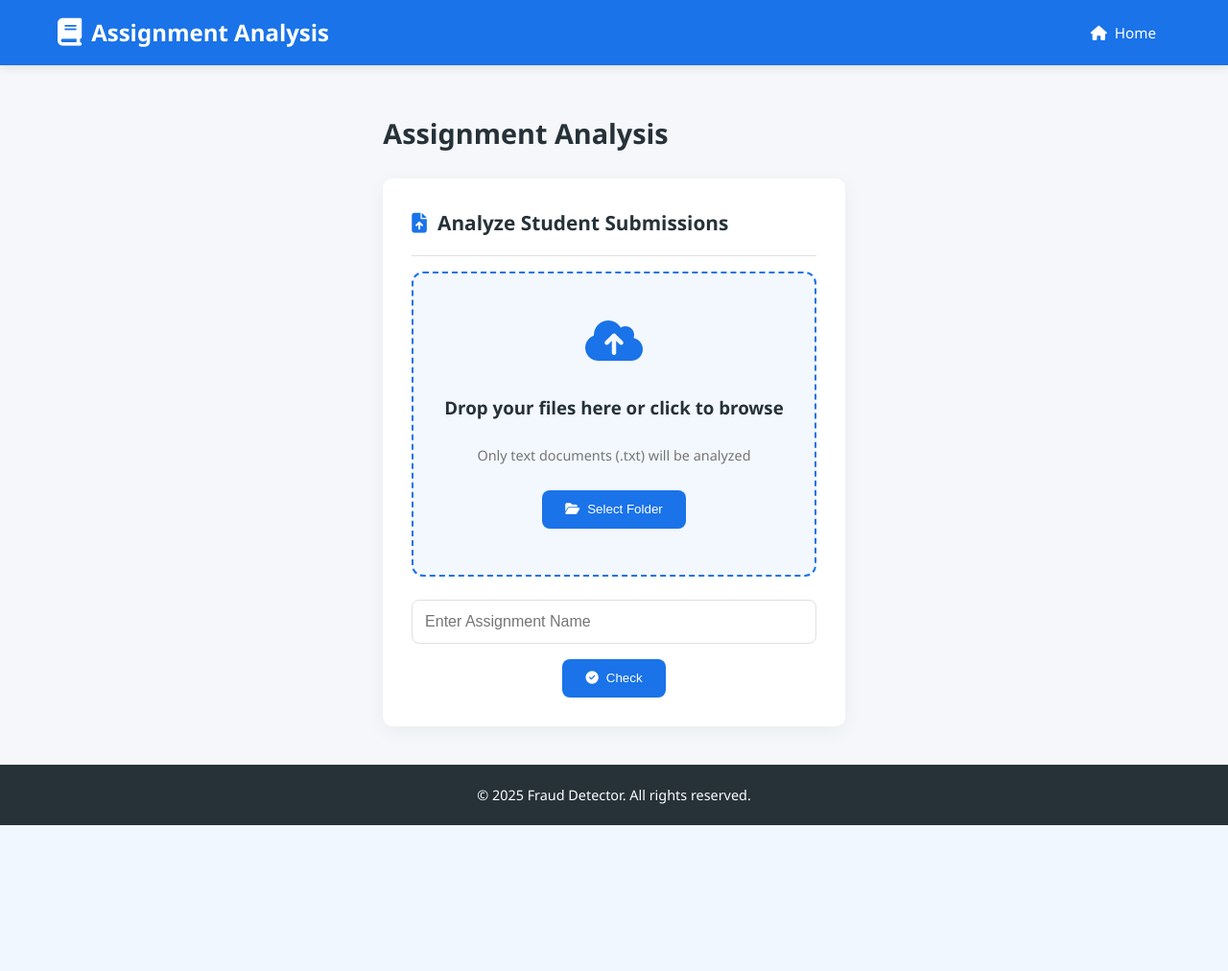
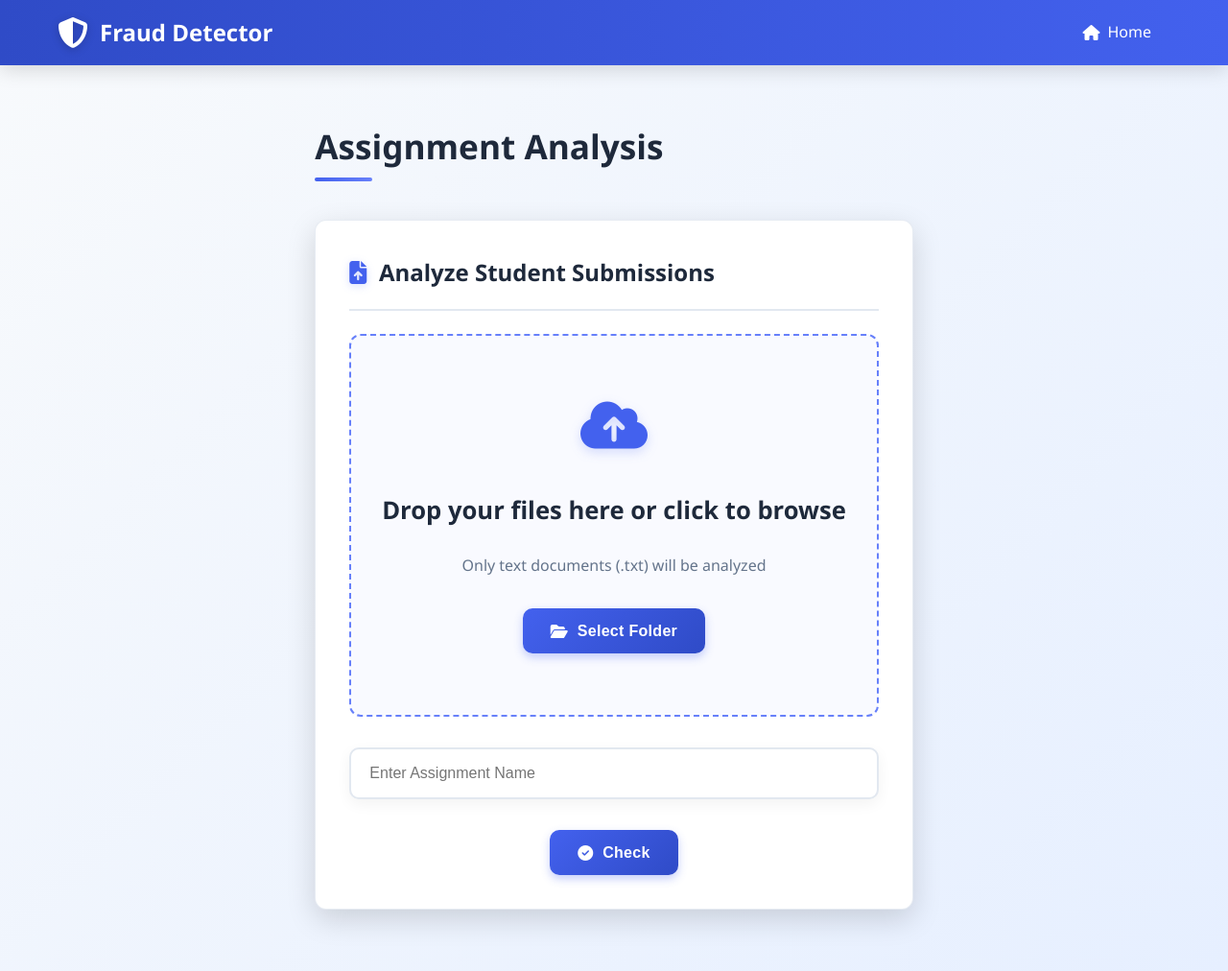
Before and after one commit to Aakash-Balasundaram/Fraud-Detection-in-class-assignments, a Flask app: page /assignment/ in a window 1280 px wide. Shown: the whole page at 96% size. Before the commit the page ends 860 px from the top, so only its background shows below. Run offline with Flask 3, Linux system fonts and the light colour scheme.

Commit message:
The styling in assignment have been changed

```diff
--- a/templates/ai_detection.html
+++ b/templates/ai_detection.html
@@ -375,7 +375,7 @@
             <div class="navbar-container">
                 <div class="navbar-brand">
                     <i class="fas fa-shield-alt"></i>
-                    <h1>Fraud Detection</h1>
+                    <h1>Fraud Detector</h1>
                 </div>
                 <div class="navbar-menu">
                     <a href="{{ url_for('index') }}" class="active"><i class="fas fa-home"></i> Home</a>
--- a/templates/assignment.html
+++ b/templates/assignment.html
@@ -7,19 +7,23 @@
     <link rel="stylesheet" href="https://cdnjs.cloudflare.com/ajax/libs/font-awesome/6.4.0/css/all.min.css">
     <style>
         :root {
-            --primary: #1a73e8;
-            --primary-dark: #0d47a1;
+            --primary: #4361ee;
+            --primary-light: #6780fa;
+            --primary-dark: #2f4bc7;
             --secondary: #ff6d00;
-            --danger: #e53935;
-            --success: #43a047;
-            --warning: #ffa000;
-            --gray-light: #f5f7fa;
-            --gray: #e0e0e0;
-            --gray-dark: #757575;
-            --dark: #263238;
-            --shadow: 0 4px 20px rgba(0, 0, 0, 0.1);
-            --shadow-light: 0 2px 10px rgba(0, 0, 0, 0.05);
-            --transition: all 0.3s ease;
+            --danger: #ef476f;
+            --success: #06d6a0;
+            --warning: #ffd166;
+            --gray-light: #f8fafc;
+            --gray: #e2e8f0;
+            --gray-dark: #64748b;
+            --dark: #1e293b;
+            --white: #ffffff;
+            --shadow: 0 10px 30px rgba(0, 0, 0, 0.15);
+            --shadow-light: 0 5px 15px rgba(0, 0, 0, 0.05);
+            --shadow-button: 0 4px 10px rgba(67, 97, 238, 0.3);
+            --transition: all 0.3s cubic-bezier(0.4, 0, 0.2, 1);
+            --border-radius: 12px;
         }
 
         * {
@@ -30,10 +34,11 @@
 
         body {
             font-family: 'Segoe UI', Tahoma, Geneva, Verdana, sans-serif;
-            background-color: var(--gray-light);
+            background: linear-gradient(135deg, var(--gray-light) 0%, #e6efff 100%);
             color: var(--dark);
             line-height: 1.6;
             padding: 0;
+            min-height: 100vh;
         }
 
         .wrapper {
@@ -45,12 +50,12 @@
         .container {
             max-width: 1200px;
             margin: 0 auto;
-            padding: 1rem;
+            padding: 2rem;
         }
 
         .navbar {
-            background-color: var(--primary);
-            box-shadow: 0 2px 10px rgba(0, 0, 0, 0.1);
+            background: linear-gradient(90deg, var(--primary-dark) 0%, var(--primary) 100%);
+            box-shadow: 0 4px 20px rgba(0, 0, 0, 0.15);
             position: sticky;
             top: 0;
             z-index: 100;
@@ -72,15 +77,18 @@
         }
 
         .navbar-brand i {
-            font-size: 1.8rem;
+            font-size: 2rem;
             color: white;
-            margin-right: 10px;
+            margin-right: 12px;
+            filter: drop-shadow(0 2px 4px rgba(0, 0, 0, 0.2));
         }
 
         .navbar-brand span {
             color: white;
-            font-size: 1.5rem;
+            font-size: 1.6rem;
             font-weight: 700;
+            letter-spacing: 0.5px;
+            text-shadow: 0 2px 4px rgba(0, 0, 0, 0.2);
         }
 
         .navbar-menu {
@@ -91,11 +99,11 @@
         .navbar-menu a {
             color: white;
             text-decoration: none;
-            padding: 15px 15px;
-            font-size: 0.95rem;
+            padding: 12px 20px;
+            font-size: 1rem;
             font-weight: 500;
-            transition: all 0.3s ease;
-            border-radius: 4px;
+            transition: var(--transition);
+            border-radius: 8px;
             display: flex;
             align-items: center;
             gap: 8px;
@@ -103,72 +111,100 @@
         }
 
         .navbar-menu a:hover {
-            background-color: rgba(255, 255, 255, 0.1);
+            background-color: rgba(255, 255, 255, 0.15);
+            transform: translateY(-2px);
         }
 
         .dashboard-header {
             display: flex;
             justify-content: space-between;
             align-items: center;
-            margin: 2rem 0 1.5rem;
+            margin: 1.5rem 0 2.5rem;
         }
 
         .dashboard-title {
-            font-size: 1.8rem;
+            font-size: 2.2rem;
             font-weight: 700;
             color: var(--dark);
+            position: relative;
+            padding-bottom: 0.5rem;
+        }
+
+        .dashboard-title::after {
+            content: '';
+            position: absolute;
+            left: 0;
+            bottom: 0;
+            width: 60px;
+            height: 4px;
+            background: linear-gradient(90deg, var(--primary) 0%, var(--primary-light) 100%);
+            border-radius: 2px;
         }
 
         .card {
-            background: white;
-            border-radius: 10px;
-            box-shadow: 0 5px 20px rgba(0, 0, 0, 0.05);
-            padding: 30px;
-            margin-bottom: 1.5rem;
-            transition: transform 0.3s ease, box-shadow 0.3s ease;
+            background: var(--white);
+            border-radius: var(--border-radius);
+            box-shadow: var(--shadow);
+            padding: 35px;
+            margin-bottom: 2rem;
+            transition: var(--transition);
+            border: 1px solid rgba(226, 232, 240, 0.8);
         }
 
         .card:hover {
-            transform: translateY(-5px);
-            box-shadow: 0 10px 25px rgba(0, 0, 0, 0.1);
+            transform: translateY(-8px);
+            box-shadow: 0 15px 35px rgba(0, 0, 0, 0.1);
         }
 
         .card-header {
             display: flex;
             justify-content: space-between;
             align-items: center;
-            padding-bottom: 1rem;
-            margin-bottom: 1rem;
-            border-bottom: 1px solid var(--gray);
+            padding-bottom: 1.2rem;
+            margin-bottom: 1.5rem;
+            border-bottom: 2px solid var(--gray);
         }
 
         .card-title {
-            font-size: 1.3rem;
+            font-size: 1.5rem;
             font-weight: 600;
             color: var(--dark);
             display: flex;
             align-items: center;
-            gap: 0.7rem;
+            gap: 0.8rem;
+        }
+
+        .card-title i {
+            color: var(--primary);
+            filter: drop-shadow(0 2px 4px rgba(67, 97, 238, 0.2));
         }
 
         .upload-area {
-            border: 2px dashed var(--primary);
-            border-radius: 12px;
-            padding: 2rem;
+            border: 2px dashed var(--primary-light);
+            border-radius: var(--border-radius);
+            padding: 3rem 2rem;
             text-align: center;
+            margin-bottom: 2rem;
+            background-color: rgba(67, 97, 238, 0.03);
+            transition: var(--transition);
+            cursor: pointer;
+        }
+
+        .upload-area:hover {
+            background-color: rgba(67, 97, 238, 0.06);
+            transform: scale(1.01);
+        }
+
+        .upload-icon {
+            font-size: 3.5rem;
+            color: var(--primary);
             margin-bottom: 1.5rem;
-            background-color: rgba(26, 115, 232, 0.05);
+            filter: drop-shadow(0 4px 6px rgba(67, 97, 238, 0.2));
             transition: var(--transition);
         }
 
-        .upload-area:hover {
-            background-color: rgba(26, 115, 232, 0.1);
-        }
-
-        .upload-icon {
-            font-size: 3rem;
-            color: var(--primary);
-            margin-bottom: 1rem;
+        .upload-area:hover .upload-icon {
+            transform: translateY(-5px);
         }
 
         .upload-message {
@@ -176,29 +212,43 @@
             color: var(--dark);
         }
 
+        .upload-message h3 {
+            font-size: 1.6rem;
+            margin-bottom: 0.5rem;
+            font-weight: 600;
+        }
+
         .upload-note {
-            font-size: 0.9rem;
+            font-size: 1rem;
             color: var(--gray-dark);
-            margin-bottom: 1.5rem;
+            margin-bottom: 2rem;
+            font-weight: 500;
         }
 
         .btn {
-            padding: 0.8rem 1.5rem;
-            border-radius: 8px;
-            font-weight: 500;
+            padding: 0.9rem 1.8rem;
+            border-radius: 10px;
+            font-weight: 600;
+            font-size: 1rem;
             cursor: pointer;
             transition: var(--transition);
             display: inline-flex;
             align-items: center;
-            gap: 0.5rem;
+            gap: 0.6rem;
             border: none;
-            background-color: var(--primary);
+            background: linear-gradient(135deg, var(--primary) 0%, var(--primary-dark) 100%);
             color: white;
+            box-shadow: var(--shadow-button);
+            letter-spacing: 0.3px;
         }
 
         .btn:hover {
-            box-shadow: 0 5px 15px rgba(26, 115, 232, 0.3);
+            box-shadow: 0 8px 20px rgba(67, 97, 238, 0.4);
             transform: translateY(-3px);
+        }
+
+        .btn:active {
+            transform: translateY(-1px);
         }
 
         .file-input-wrapper {
@@ -219,53 +269,82 @@
 
         .assignment-input {
             width: 100%;
-            padding: 0.8rem;
-            margin-bottom: 1rem;
-            border: 1px solid var(--gray);
-            border-radius: 8px;
+            padding: 1rem 1.2rem;
+            margin-bottom: 2rem;
+            border: 2px solid var(--gray);
+            border-radius: 10px;
             font-size: 1rem;
+            transition: var(--transition);
+            box-shadow: var(--shadow-light);
+            outline: none;
+        }
+
+        .assignment-input:focus {
+            border-color: var(--primary-light);
+            box-shadow: 0 0 0 3px rgba(67, 97, 238, 0.2);
         }
 
         .results-table {
             width: 100%;
-            border-collapse: collapse;
+            border-collapse: separate;
+            border-spacing: 0;
             margin-top: 1rem;
             background-color: white;
             box-shadow: var(--shadow-light);
-            border-radius: 8px;
+            border-radius: var(--border-radius);
             overflow: hidden;
         }
 
         .results-table th,
         .results-table td {
-            padding: 0.8rem;
+            padding: 1rem 1.5rem;
             text-align: left;
-            border-bottom: 1px solid var(--gray);
         }
 
         .results-table th {
-            background-color: var(--gray-light);
+            background-color: rgba(67, 97, 238, 0.05);
             font-weight: 600;
+            color: var(--primary-dark);
+            border-bottom: 2px solid var(--primary-light);
+            position: relative;
+        }
+
+        .results-table th:after {
+            content: '';
+            position: absolute;
+            bottom: 0;
+            left: 0;
+            width: 100%;
+            height: 2px;
+            background: linear-gradient(90deg, var(--primary-light) 0%, rgba(67, 97, 238, 0.2) 100%);
+        }
+
+        .results-table td {
+            border-bottom: 1px solid var(--gray);
         }
 
         .results-table tr:last-child td {
             border-bottom: none;
         }
 
+        .results-table tr:hover td {
+            background-color: rgba(67, 97, 238, 0.03);
+        }
+
         .loading {
             display: none;
             text-align: center;
-            padding: 2rem;
+            padding: 3rem;
         }
 
         .loading-spinner {
-            border: 4px solid var(--gray);
+            border: 4px solid rgba(67, 97, 238, 0.1);
             border-top: 4px solid var(--primary);
             border-radius: 50%;
-            width: 50px;
-            height: 50px;
-            animation: spin 1s linear infinite;
-            margin: 0 auto 1rem;
+            width: 60px;
+            height: 60px;
+            animation: spin 1.2s cubic-bezier(0.5, 0, 0.5, 1) infinite;
+            margin: 0 auto 1.5rem;
         }
 
         @keyframes spin {
@@ -274,41 +353,67 @@
         }
 
         .message-error {
-            padding: 0.8rem;
-            border-radius: 8px;
-            margin: 1rem 0;
+            padding: 1rem 1.5rem;
+            border-radius: var(--border-radius);
+            margin: 1.5rem 0;
             text-align: center;
             font-weight: 500;
-            background-color: rgba(229, 57, 53, 0.1);
+            background-color: rgba(239, 71, 111, 0.1);
             color: var(--danger);
-            border: 1px solid rgba(229, 57, 53, 0.3);
+            border: 1px solid rgba(239, 71, 111, 0.3);
+            box-shadow: 0 4px 10px rgba(239, 71, 111, 0.1);
         }
 
         .footer {
-            background-color: var(--dark);
+            background: linear-gradient(135deg, var(--dark) 0%, #2d3748 100%);
             color: white;
-            padding: 20px;
+            padding: 25px;
             text-align: center;
-            font-size: 0.9rem;
+            font-size: 1rem;
             margin-top: auto;
+            box-shadow: 0 -4px 20px rgba(0, 0, 0, 0.1);
         }
 
         @media (max-width: 768px) {
+            .container {
+                padding: 1.5rem;
+            }
+
+            .dashboard-title {
+                font-size: 1.8rem;
+            }
+
+            .card {
+                padding: 25px;
+            }
+
             .navbar-content {
                 flex-direction: column;
-                padding: 8px;
+                padding: 10px;
             }
+
             .navbar-brand {
                 margin-bottom: 10px;
             }
+
             .navbar-menu {
                 flex-wrap: wrap;
                 justify-content: center;
-                gap: 5px;
+                gap: 8px;
             }
+
             .navbar-menu a {
-                padding: 10px;
-                font-size: 0.85rem;
+                padding: 10px 15px;
+                font-size: 0.9rem;
+            }
+
+            .upload-message h3 {
+                font-size: 1.3rem;
+            }
+
+            .results-table th,
+            .results-table td {
+                padding: 0.8rem 1rem;
             }
         }
     </style>
@@ -317,9 +422,9 @@
     <div class="wrapper">
         <div class="navbar">
             <div class="navbar-content">
-                <div class="navbar-brand">
-                    <i class="fas fa-book"></i>
-                    <span>Assignment Analysis</span>
+                <div style="font-size: 12px;" class="navbar-brand">
+                    <i class="fas fa-shield-alt"></i>
+                    <h1 style="color: white;">Fraud Detector</h1>
                 </div>
                 <div class="navbar-menu">
                     <a href="{{ url_for('index') }}"><i class="fas fa-home"></i> Home</a>
@@ -335,7 +440,7 @@
             <div class="card">
                 <div class="card-header">
                     <div class="card-title">
-                        <i class="fas fa-file-upload" style="color: var(--primary);"></i>
+                        <i class="fas fa-file-upload"></i>
                         Analyze Student Submissions
                     </div>
                 </div>
@@ -375,7 +480,7 @@
             <div class="card" id="resultsCard" style="display: none;">
                 <div class="card-header">
                     <div class="card-title">
-                        <i class="fas fa-table" style="color: var(--primary);"></i>
+                        <i class="fas fa-table"></i>
                         Analysis Results
                     </div>
                 </div>
@@ -394,10 +499,6 @@
 
             <div id="errorMessage" class="message-error" style="display: none;"></div>
         </div>
-
-        <footer class="footer">
-            <p>&copy; 2025 Fraud Detector. All rights reserved.</p>
-        </footer>
     </div>
 
     <script>
--- a/templates/index.html
+++ b/templates/index.html
@@ -277,7 +277,7 @@
         .navbar-menu {
           flex-wrap: wrap;
           justify-content: center;
-          gap: 5px;
+          gap: 10px;
           margin-left: 0; /* Reset margin for mobile */
         }
 
```
